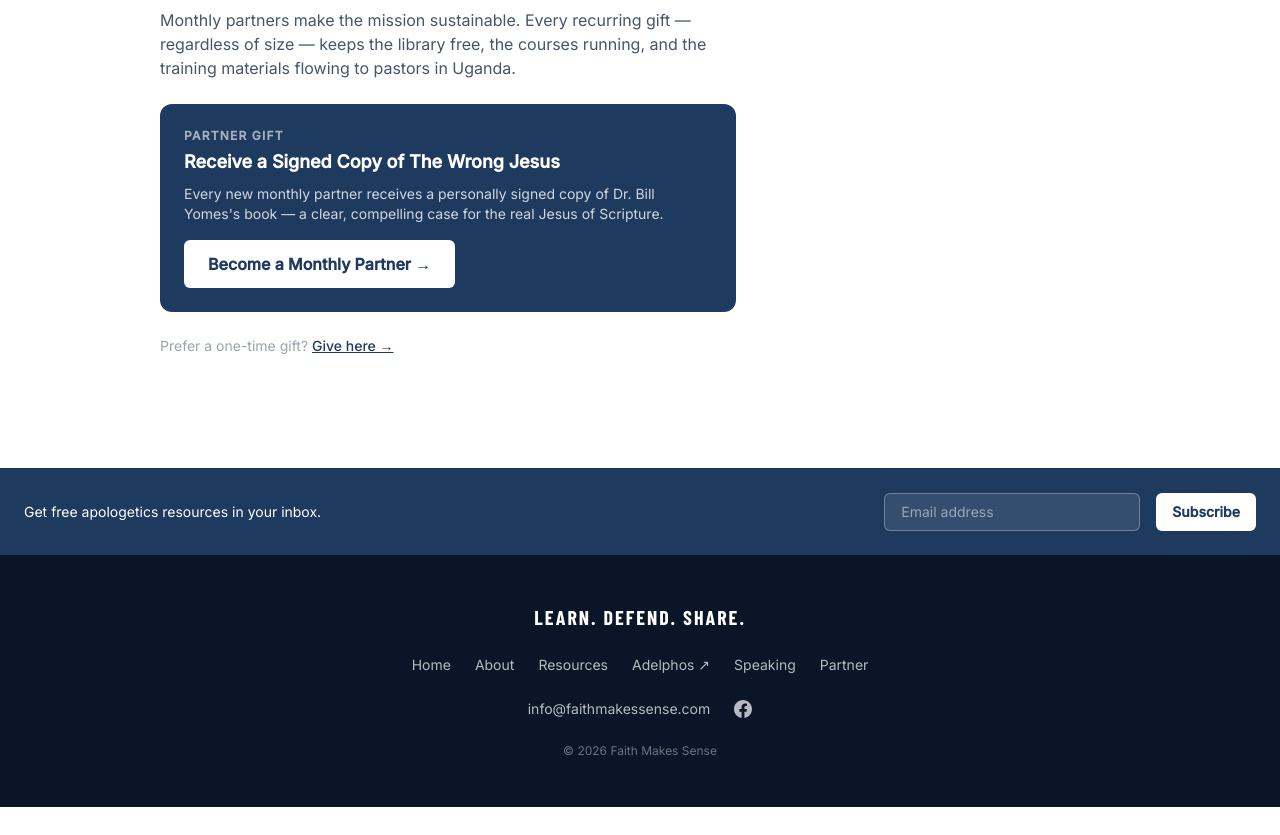
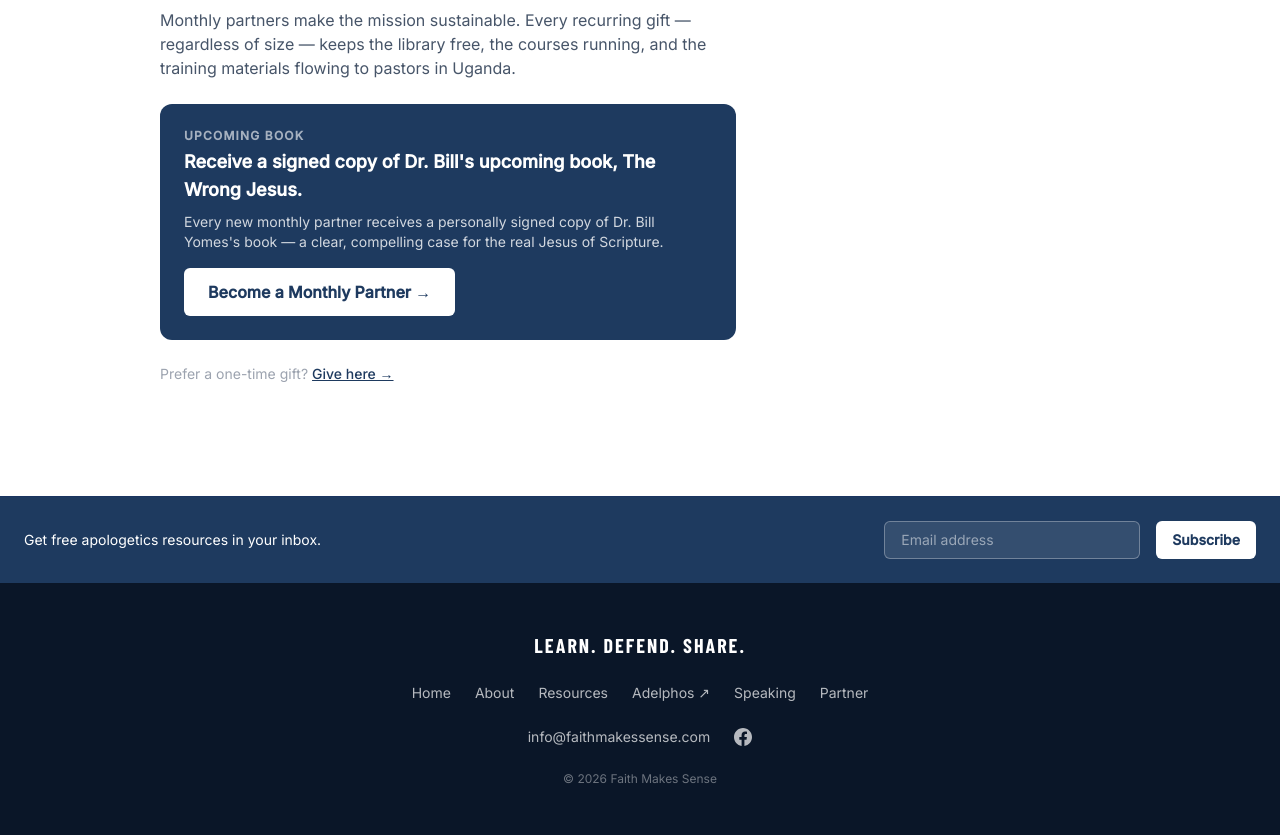
Before and after one commit to byomes/fms, a Next.js app: page /partner in a window 1280 px wide. Shown: the part 866-1701 px from the top of the page. Before the commit the page ends 1673 px from the top, so only its background shows below. Built offline with nearby package versions, Linux system fonts and the light colour scheme.

Commit message:
fix: update partner page book offer copy

```diff
--- a/src/app/partner/page.tsx
+++ b/src/app/partner/page.tsx
@@ -63,10 +63,10 @@ export default function PartnerPage() {
 
           <div className="bg-[#1e3a5f] rounded-xl p-6 mt-6 max-w-xl">
             <p className="text-white/60 text-xs uppercase tracking-widest font-semibold">
-              Partner Gift
+              Upcoming Book
             </p>
             <h3 className="text-white font-bold text-lg mt-1">
-              Receive a Signed Copy of The Wrong Jesus
+              Receive a signed copy of Dr. Bill's upcoming book, The Wrong Jesus.
             </h3>
             <p className="text-white/80 text-sm mt-2">
               Every new monthly partner receives a personally signed copy of Dr. Bill Yomes&apos;s book — a clear, compelling case for the real Jesus of Scripture.
```
